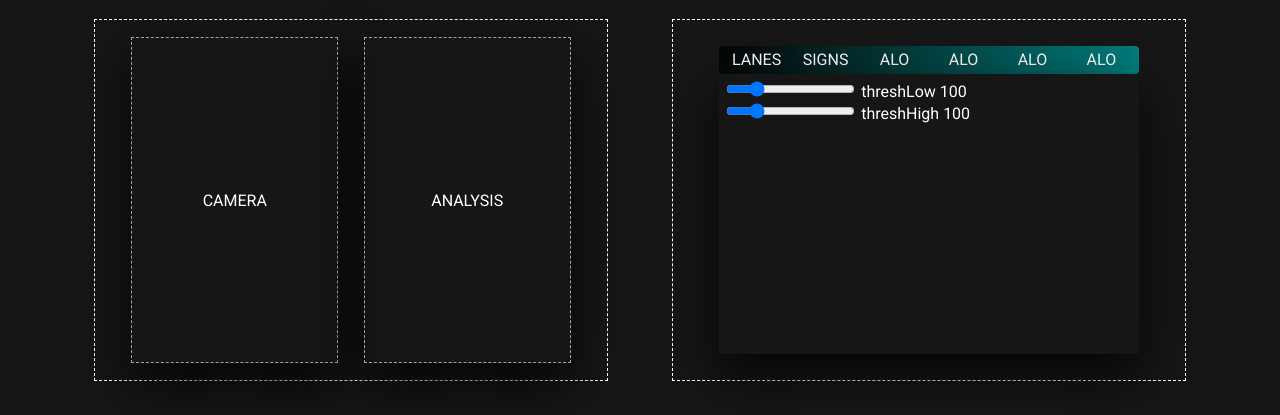
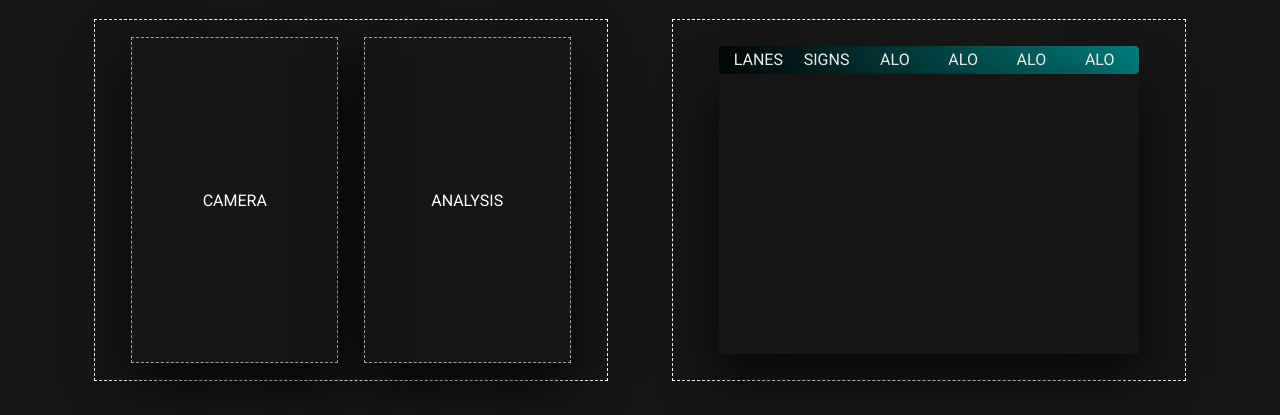
Before and after one commit to Electrum-Romania/Bosch, a Django app: page / in a window 1280 px wide. Shown: the top 415 px of the page. Run offline with Django 4.2, Linux system fonts and the light colour scheme; style sheets or scripts are compiled from the project's sources.

Commit message:
new menu templates

```diff
--- a/mysite/myapp/static/style/config.css
+++ b/mysite/myapp/static/style/config.css
@@ -16,7 +16,6 @@ div.menu {
   align-items: center;
   justify-content: center;
   flex-direction: row;
-  gap: 1%;
 }
 
 .menu-button {
--- a/mysite/myapp/static/style/config.scss
+++ b/mysite/myapp/static/style/config.scss
@@ -22,7 +22,7 @@ div.menu {
   align-items: center;
   justify-content: center;
   flex-direction: row;
-  gap: 1%;
+
 }
 
 .menu-button {
--- a/mysite/templates/index.html
+++ b/mysite/templates/index.html
@@ -31,16 +31,14 @@
                     <div id="c" class="menu-button">ALO</div>
                 </div>
                 <div class = "parameters">
-                    <div>
-                        <input id="minVal" class="slider" type="range" min="0" max="500" value="100">
-                        <label for="minval">threshLow</label>
-                        <span id="minVal-value"></span>
-                    </div>
-                    <div>
-                        <input id="maxVal" class="slider" type="range" min="0" max="500" value="100">
-                        <label for="maxVal">threshHigh</label>
-                        <span id="maxVal-value"></span>
-                    </div>
+                    {% block menufile %}
+
+                    {% endblock %}
+<!--                    <div>-->
+<!--                        <input id="maxVal" class="slider" type="range" min="0" max="500" value="100">-->
+<!--                        <label for="maxVal">threshHigh</label>-->
+<!--                        <span id="maxVal-value"></span>-->
+<!--                    </div>-->
                 </div>
             </div>
         </div>
```
Also changed, not shown: mysite/templates/menufile.html (added, +7 -0 lines), mysite/templates/slider.html (added, +7 -0 lines), 1 other file.
